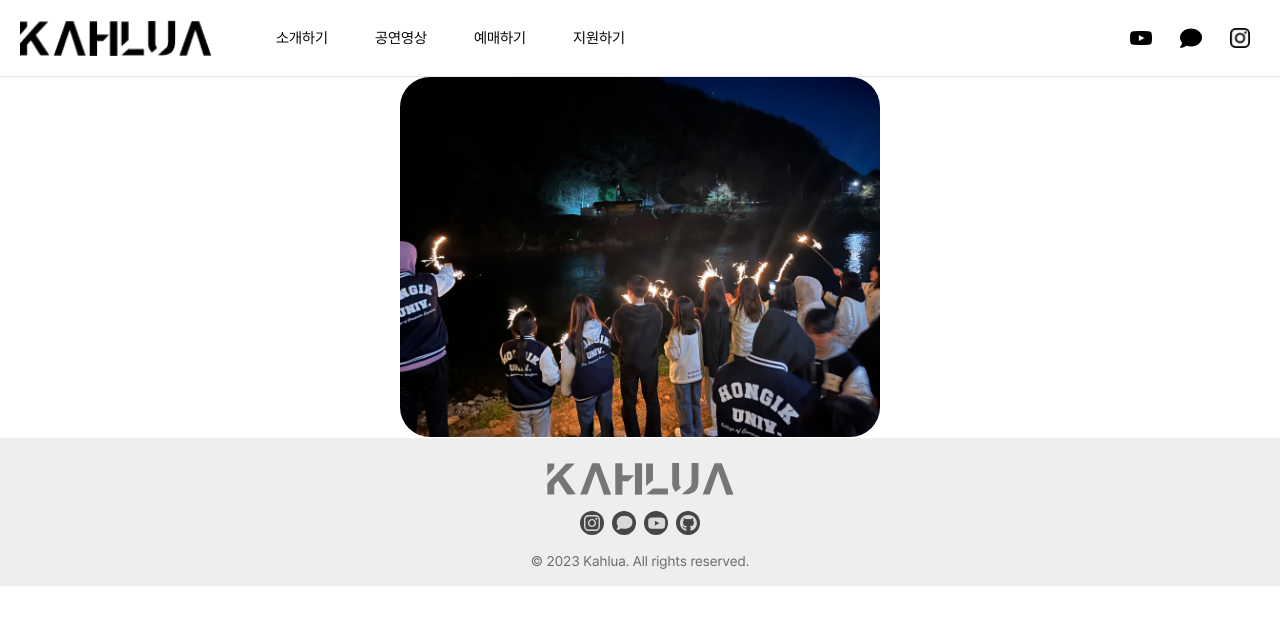
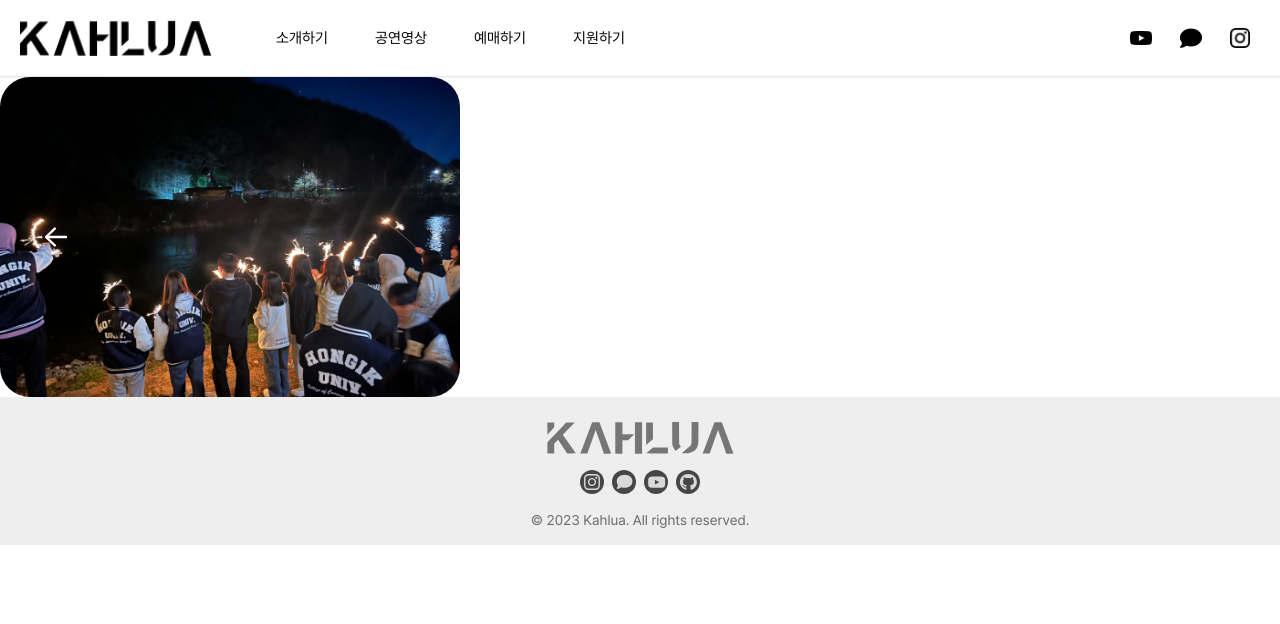
Before and after one commit to yumzen/Homepage_FE_20th, a Next.js app in the folder homepage/: page /about/ImageSlider3 in a window 1280 px wide. Shown: the top 624 px of the page. Built offline with nearby package versions, Linux system fonts and the light colour scheme.

Commit message:
Design: 이미지 사이즈 및 이미지 슬라이드 수정

```diff
--- a/homepage/src/pages/about/ImageSlider1.tsx
+++ b/homepage/src/pages/about/ImageSlider1.tsx
@@ -10,7 +10,7 @@ export default function ImageSlider1() {
     "/assets/images/about/concert2.jpg",
     "/assets/images/about/concert3.jpg",
     "/assets/images/about/concert4.jpg",
-    "/assets/images/about/concert5.jpg",
+    "/assets/images/about/concert5.png",
     "/assets/images/about/concert6.jpg",
     "/assets/images/about/concert7.jpg",
   ];
@@ -38,13 +38,14 @@ export default function ImageSlider1() {
     <div className="w-full h-[332px]]">
       <Zoom {...zoomInProperties}>
         {images.map((each, index) => (
-          <div key={index} className="flex justify-center item-center">
+          <div
+            key={index}
+            className="flex justify-center item-center relative w-[460px] h-[320px]"
+          >
             <Image
               src={each}
               alt="image-slider"
-              width={480}
-              height={240}
-              layout="fixed"
+              layout="fill"
               className="rounded-[30px] z-10"
             />
           </div>
--- a/homepage/src/pages/about/ImageSlider2.tsx
+++ b/homepage/src/pages/about/ImageSlider2.tsx
@@ -7,13 +7,13 @@ import Image from "next/image";
 
 export default function ImageSlider2() {
   const images = [
-    "/assets/images/about/concert1.jpg",
-    "/assets/images/about/concert2.jpg",
-    "/assets/images/about/concert3.jpg",
-    "/assets/images/about/concert4.jpg",
-    "/assets/images/about/concert5.jpg",
-    "/assets/images/about/concert6.jpg",
-    "/assets/images/about/concert7.jpg",
+    "/assets/images/about/ensemble2.jpg",
+    "/assets/images/about/ensemble3.jpg",
+    "/assets/images/about/ensemble4.jpg",
+    "/assets/images/about/ensemble5.jpg",
+    "/assets/images/about/ensemble6.jpg",
+    "/assets/images/about/ensemble7.jpg",
+    "/assets/images/about/ensemble8.jpg",
   ];
 
   const zoomInProperties = {
@@ -39,13 +39,14 @@ export default function ImageSlider2() {
     <div className="w-full h-[332px]]">
       <Zoom {...zoomInProperties}>
         {images.map((each, index) => (
-          <div key={index} className="flex justify-center item-center">
+          <div
+            key={index}
+            className="flex justify-center item-center relative w-[460px] h-[320px]"
+          >
             <Image
               src={each}
               alt="image-slider"
-              width={480}
-              height={240}
-              layout="fixed"
+              layout="fill"
               className={styles.image}
             />
           </div>
--- a/homepage/src/pages/about/ImageSlider3.tsx
+++ b/homepage/src/pages/about/ImageSlider3.tsx
@@ -45,13 +45,14 @@ export default function ImageSlider3() {
     <div className="w-full h-[332px]]">
       <Zoom {...zoomInProperties}>
         {images.map((each, index) => (
-          <div key={index} className="flex justify-center item-center">
+          <div
+            key={index}
+            className="flex justify-center item-center relative w-[460px] h-[320px]"
+          >
             <Image
               src={each}
               alt="image-slider"
-              width={480}
-              height={240}
-              layout="fixed"
+              layout="fill"
               className="rounded-[30px] z-10"
             />
           </div>
```
Also changed, not shown: homepage/public/assets/images/about/ensemble1.jpg (deleted).
